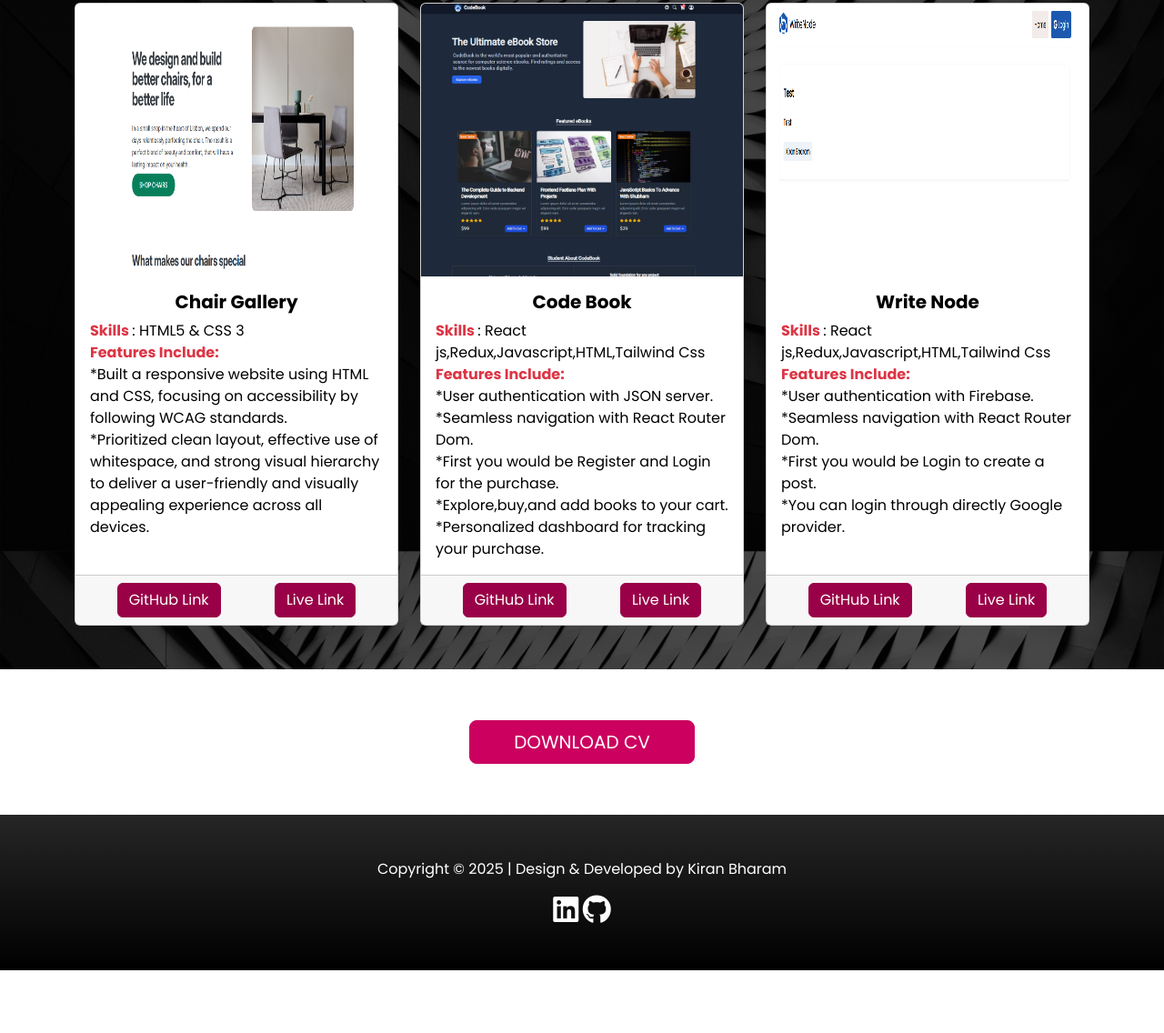
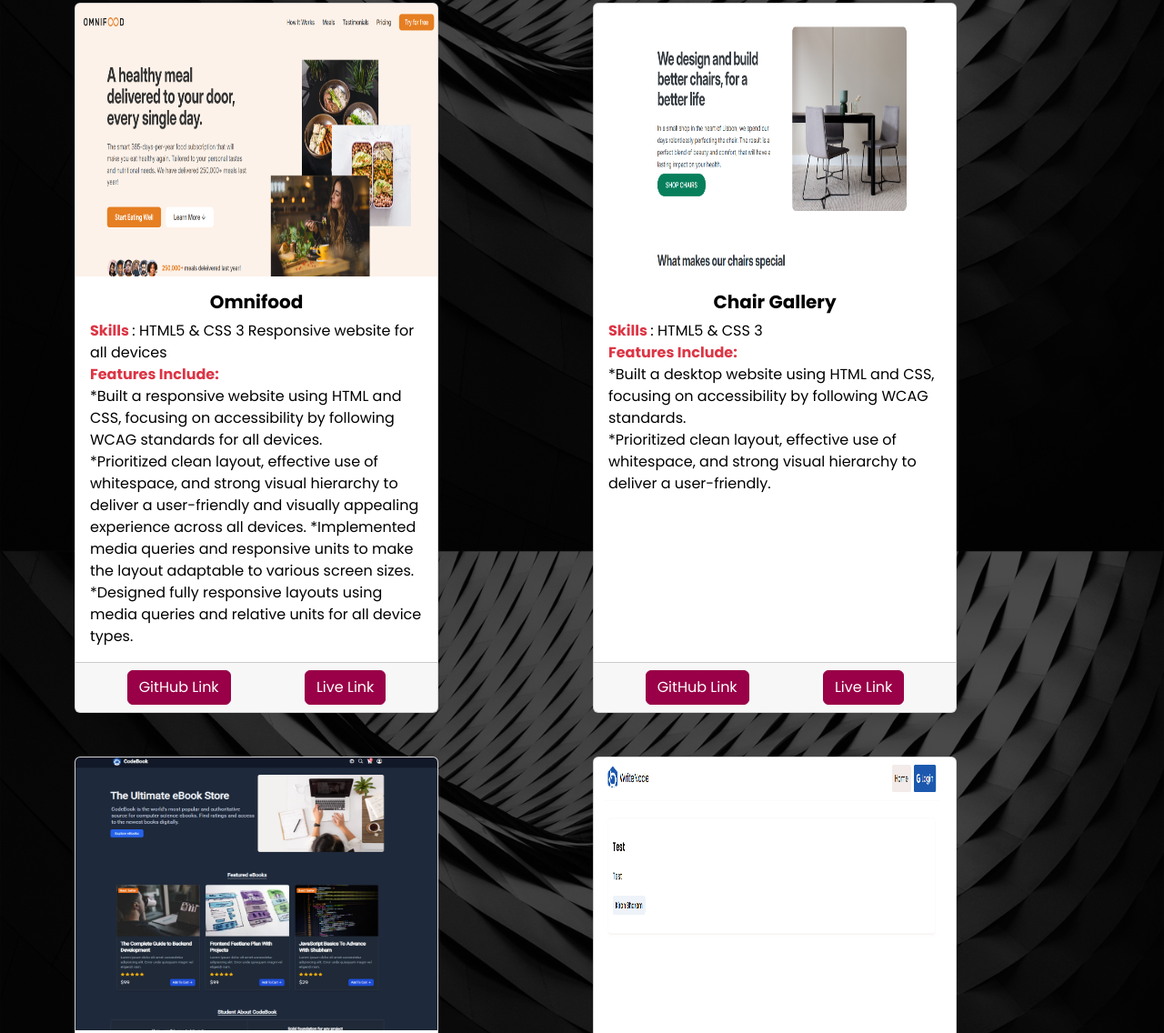
Before and after one commit to kiran-bharam/portfolio-website, a website: page index.html in a window 1280 px wide. Shown: the part 2419-3555 px from the top of the page at 91% size. Before the commit the page ends 3486 px from the top, so only its background shows below. Drawn offline with nearby package versions, Linux system fonts and the light colour scheme; files that its build step writes are made by us from their sources; files whose address does not match are found by name.

Commit message:
new website link addded

```diff
--- a/index.html
+++ b/index.html
@@ -185,7 +185,51 @@
           <p class="lead">Explore a few of my featured projects below</p>
         </div>
         <div class="row">
-          <div class="col-md-4 d-flex align-items-stretch">
+          <div class="col-md-6 d-flex align-items-stretch">
+            <div class="card" style="width: 25rem">
+              <img
+                src="images/omnifood.png"
+                class="card-img-top"
+                alt="Card Book"
+                height="300"
+              />
+              <div class="card-body text-left">
+                <h5 class="card-title text-dark text-center fw-bold">
+                  Omnifood
+                </h5>
+                <p class="card-text text-dark">
+                  <span class="fw-bold text-danger"> Skills </span>: HTML5 & CSS
+                  3 Responsive website for all devices<br />
+                  <span class="fw-bold text-danger">Features Include:</span
+                  ><br />
+                  *Built a responsive website using HTML and CSS, focusing on
+                  accessibility by following WCAG standards for all devices.<br />
+                  *Prioritized clean layout, effective use of whitespace, and
+                  strong visual hierarchy to deliver a user-friendly and
+                  visually appealing experience across all devices. *Implemented
+                  media queries and responsive units to make the layout
+                  adaptable to various screen sizes.<br />
+                  *Designed fully responsive layouts using media queries and
+                  relative units for all device types.
+                </p>
+              </div>
+              <div class="card-footer d-flex justify-content-around">
+                <a
+                  href="https://github.com/kiran-bharam/omnifood-html-css-website"
+                  class="btn btn-secondary"
+                  target="_blank"
+                  >GitHub Link</a
+                >
+                <a
+                  href="https://kiran-omnifood.netlify.app/"
+                  class="btn btn-secondary"
+                  target="_blank"
+                  >Live Link</a
+                >
+              </div>
+            </div>
+          </div>
+          <div class="col-md-6 d-flex align-items-stretch">
             <div class="card" style="width: 25rem">
               <img
                 src="images/chairgallery.png"
@@ -202,11 +246,10 @@
                   3<br />
                   <span class="fw-bold text-danger">Features Include:</span
                   ><br />
-                  *Built a responsive website using HTML and CSS, focusing on
+                  *Built a desktop website using HTML and CSS, focusing on
                   accessibility by following WCAG standards.<br />
                   *Prioritized clean layout, effective use of whitespace, and
-                  strong visual hierarchy to deliver a user-friendly and
-                  visually appealing experience across all devices.
+                  strong visual hierarchy to deliver a user-friendly.<br />
                 </p>
               </div>
               <div class="card-footer d-flex justify-content-around">
@@ -225,7 +268,9 @@
               </div>
             </div>
           </div>
-          <div class="col-md-4 d-flex align-items-stretch">
+        </div>
+        <div class="row py-5">
+          <div class="col-md-6 d-flex align-items-stretch">
             <div class="card" style="width: 25rem">
               <img
                 src="images/codebook.png"
@@ -265,7 +310,7 @@
               </div>
             </div>
           </div>
-          <div class="col-md-4 d-flex align-items-stretch">
+          <div class="col-md-6 d-flex align-items-stretch">
             <div class="card" style="width: 25rem">
               <img
                 src="images/writenode.png"
```
Also changed, not shown: images/omnifood.png (added).
